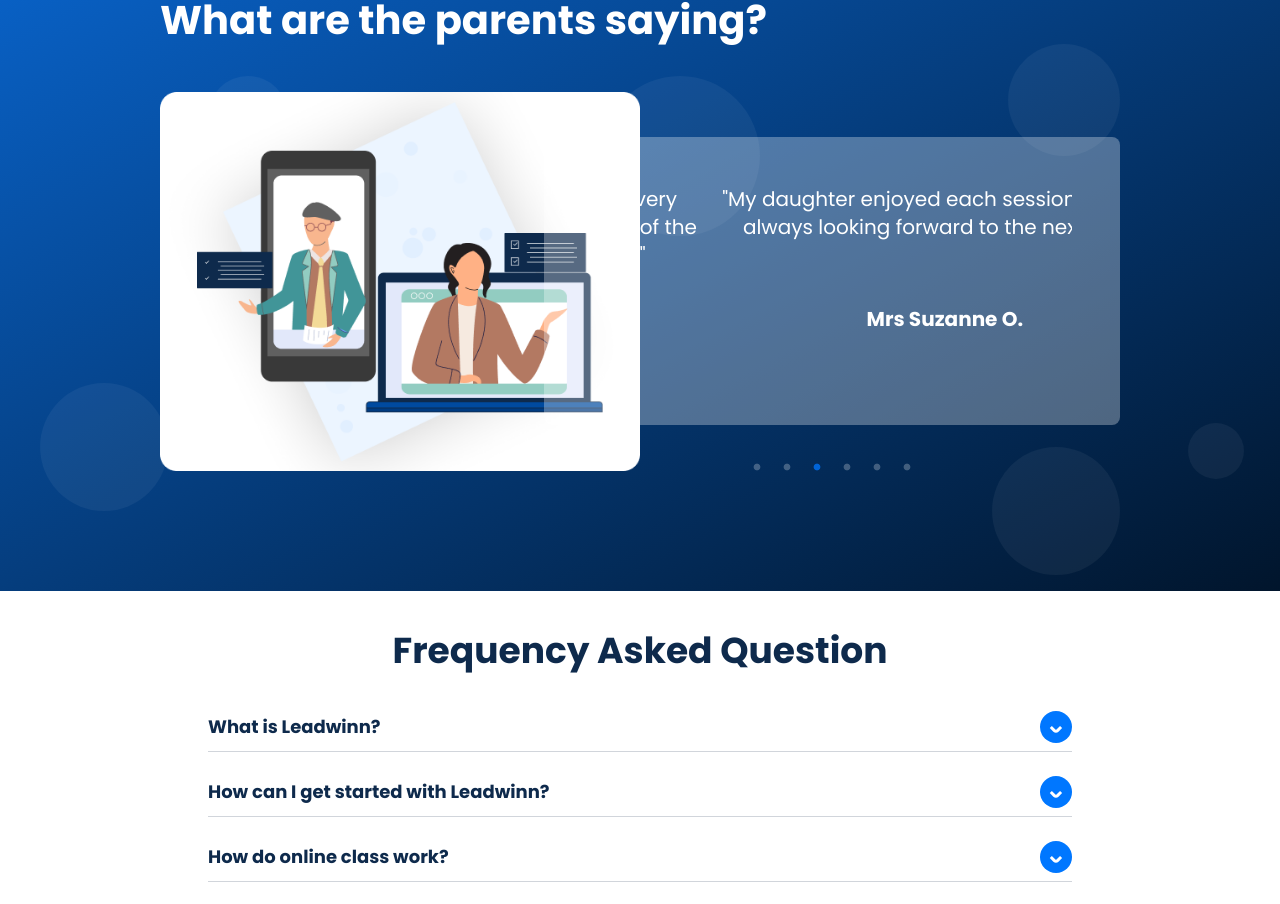
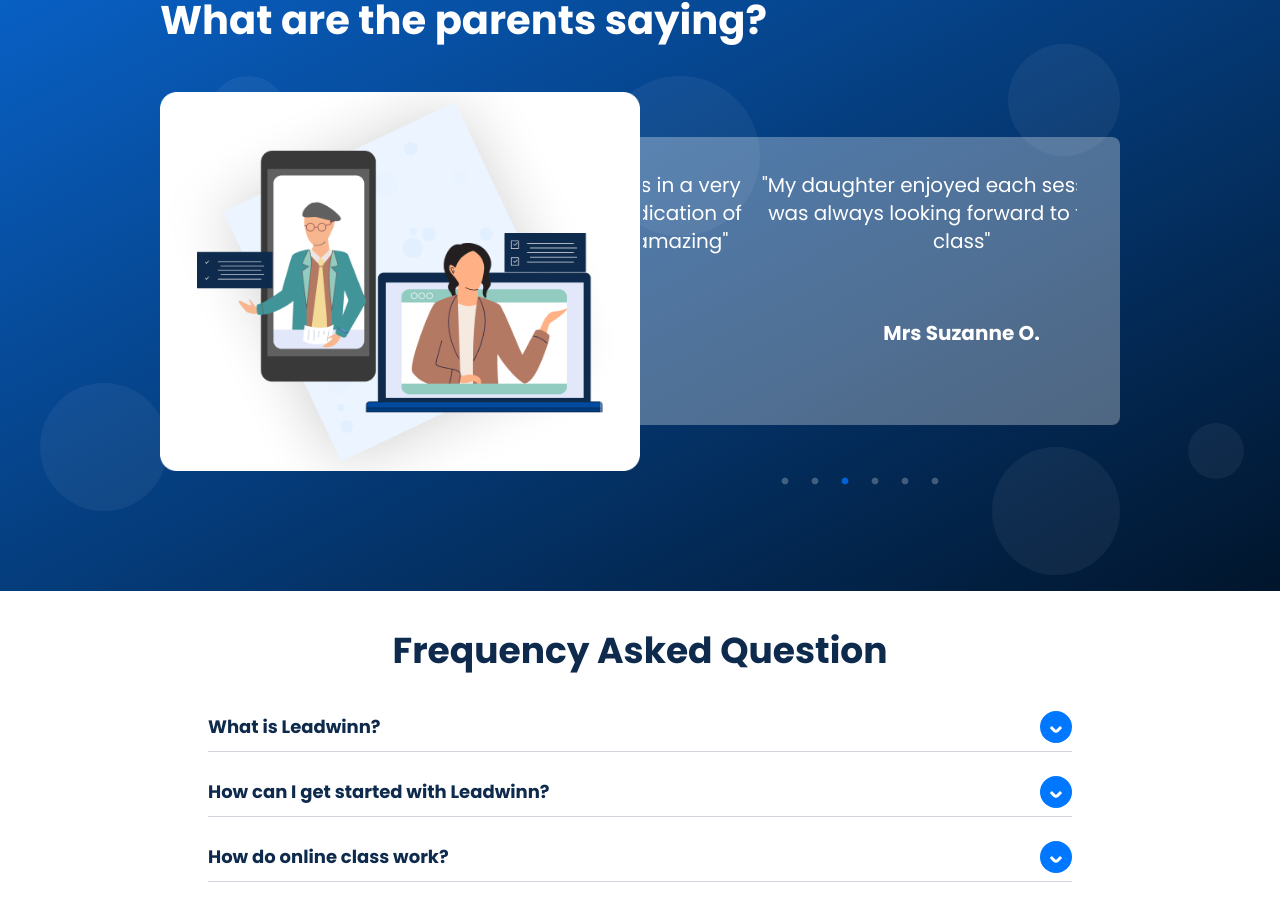
Before and after one commit to Adeleyeha-17/Leadwinn-Academy, a React (Vite) app: page / in a window 1280 px wide. Shown: the part 3839-4743 px from the top of the page. Built offline with nearby package versions, Linux system fonts and the light colour scheme.

Commit message:
updated margin for testimonial

```diff
--- a/src/components/Testimonial/Testimonial.tsx
+++ b/src/components/Testimonial/Testimonial.tsx
@@ -67,7 +67,7 @@ export const Testimonial = () => {
                <img src="./sliderimg.png" alt="slider Image" className="max-sm:w-4/5 max-sm:mx-auto"/>
             </div>
 
-            <div className='md:bg-white font-poppins md:bg-opacity-30 rounded-lg h-32 sm:h-40 lg:h-52 xl:h-72 max-sm:w-72 max-lg:px-5 flex items-center justify-center max-sm:mx-auto sm:-ml-12 md:-ml-10 xl:-ml-24 2xl:-ml-32'>
+            <div className='md:bg-white font-poppins md:bg-opacity-30 rounded-lg h-32 sm:h-40 lg:h-52 xl:h-72 max-sm:w-72 max-lg:px-5 flex items-center justify-center max-sm:mx-auto sm:-ml-12 md:-ml-10 xl:-ml-10 2xl:-ml-24'>
                <Slider {...sliderSettings} className='w-full sm:w-4/5 lg:w-10/12'>
                   {
                   testimonials.map((testimonial, index) => (
```
